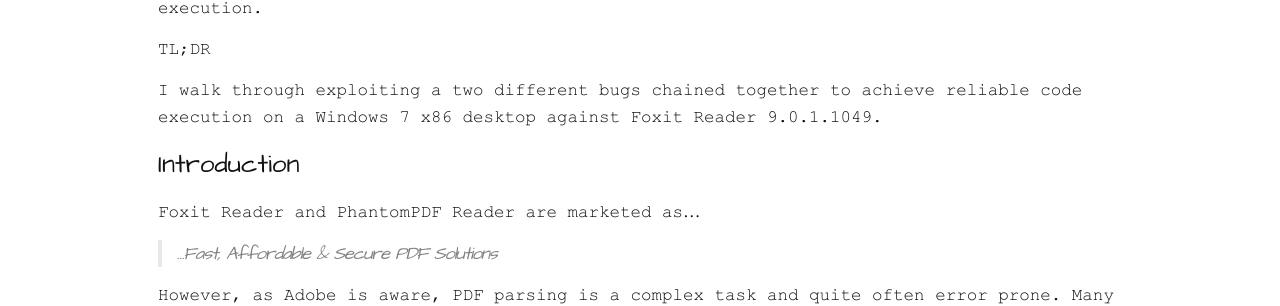
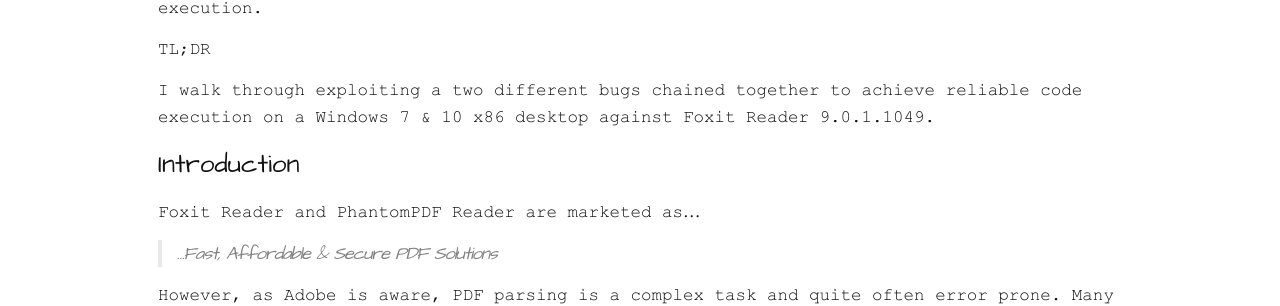
Before and after one commit to sourceincite/sourceincite.github.io, a Jekyll site: the page built from _posts/2018-06-22-foxes-among-us-foxit-reader-vulnerability-discovery-and-exploitation.md, in a window 1280 px wide and 900 px high. Shown: the part 433-739 px from the top of the window. Built offline with Jekyll 4.4.1, drawn with Linux system fonts in a browser that asks for light colours.

Commit message:
updated blog

```diff
--- a/_posts/2018-06-22-foxes-among-us-foxit-reader-vulnerability-discovery-and-exploitation.md
+++ b/_posts/2018-06-22-foxes-among-us-foxit-reader-vulnerability-discovery-and-exploitation.md
@@ -12,7 +12,7 @@
 
 <p class="cn">TL;DR</p>
 
-<p class="cn">I walk through exploiting a two different bugs chained together to achieve reliable code execution on a Windows 7 x86 desktop against Foxit Reader 9.0.1.1049.</p>
+<p class="cn">I walk through exploiting a two different bugs chained together to achieve reliable code execution on a Windows 7 & 10 x86 desktop against Foxit Reader 9.0.1.1049.</p>
 
 ### Introduction
 
```
